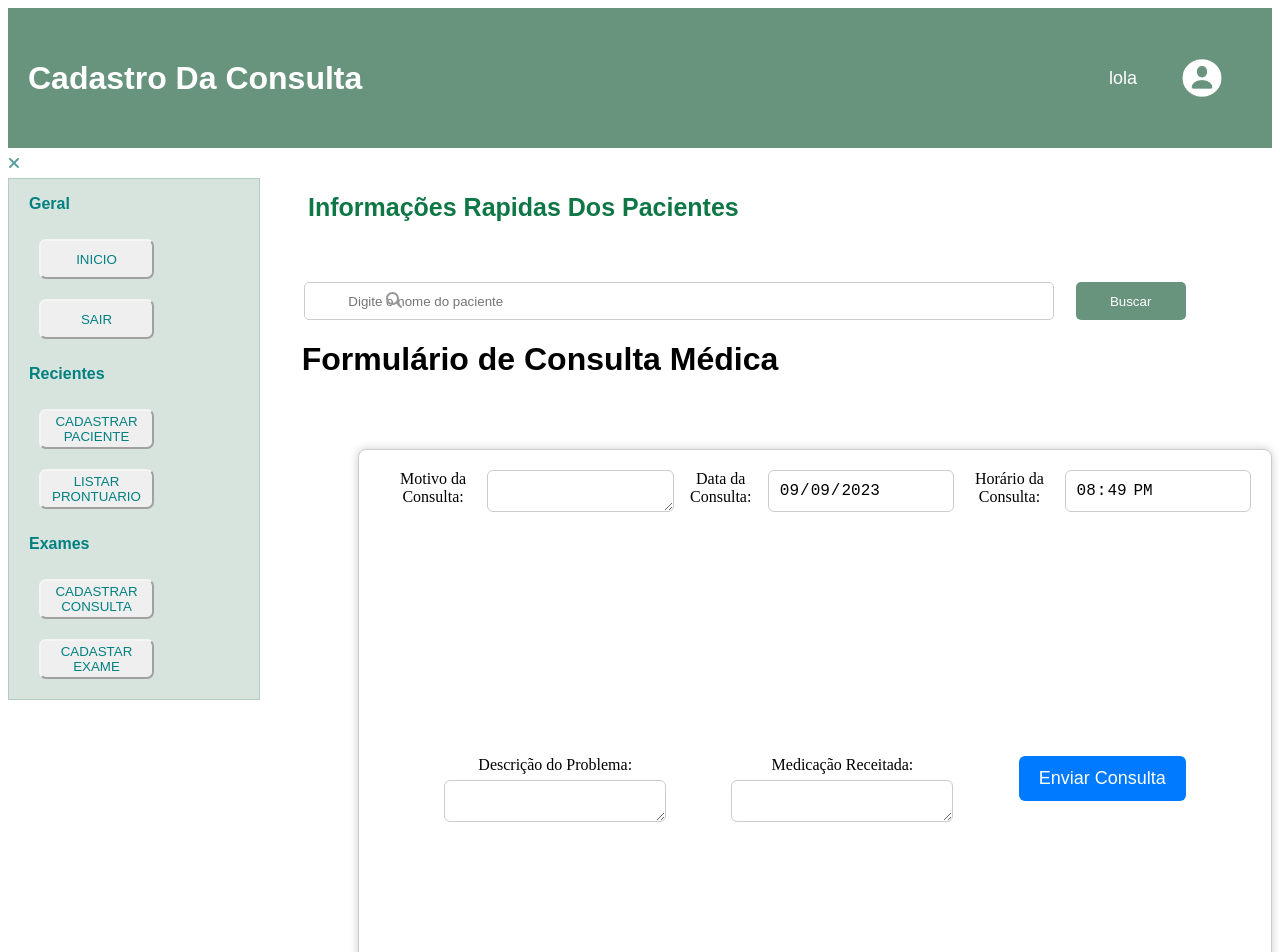
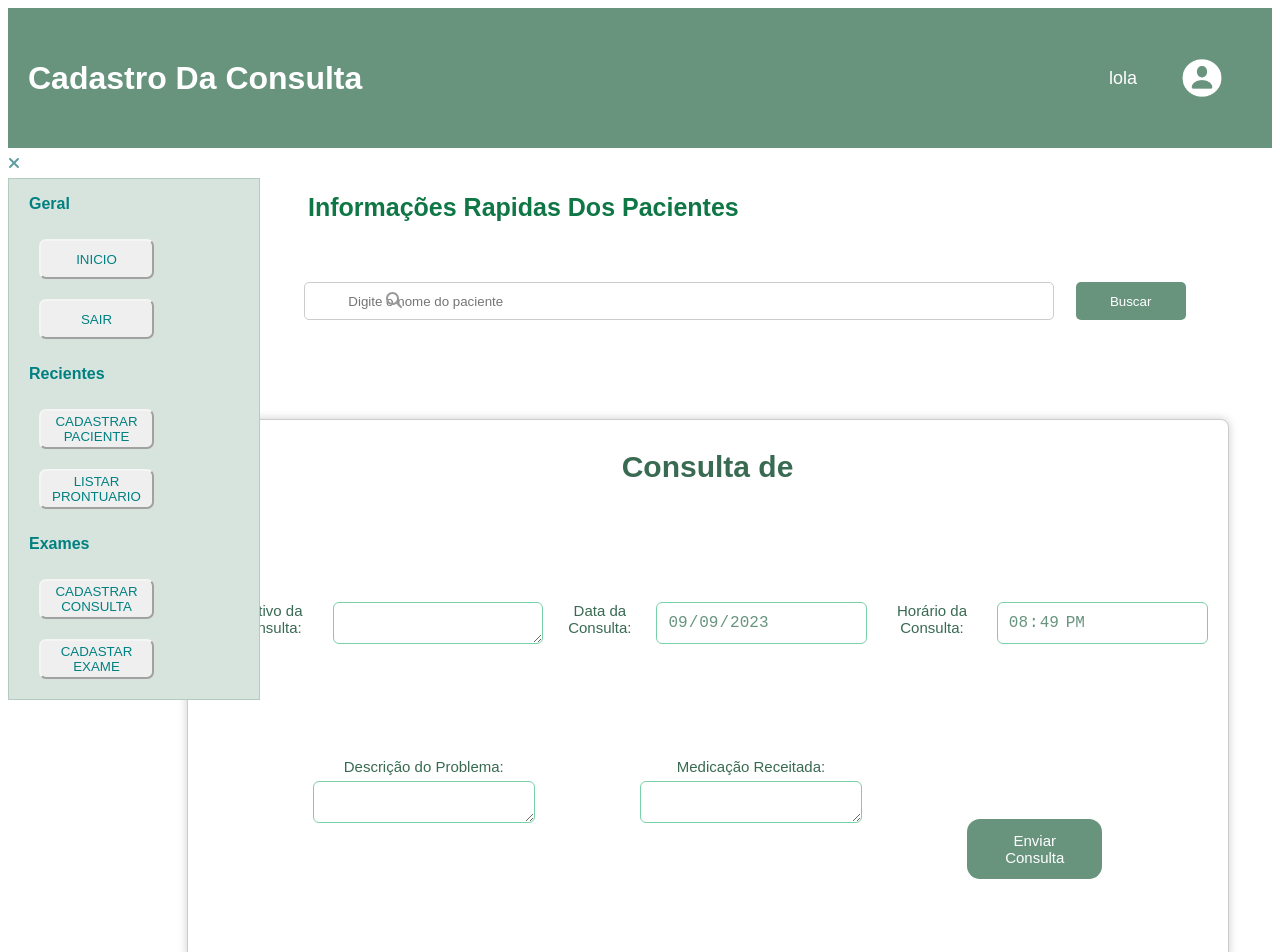
Before and after one commit to miche0077/labMedicine, a React (Vite) app: page /cadastrarConsulta in a window 1280 px wide. Shown: the top 952 px of the page. Built offline with nearby package versions, Linux system fonts and the light colour scheme.

Commit message:
Pagina cadastro consulta style

```diff
--- a/src/pages/paginaDeCadastroDePaciente/cadastroPacientes.css
+++ b/src/pages/paginaDeCadastroDePaciente/cadastroPacientes.css
@@ -13,6 +13,7 @@
     box-shadow: 0px 0px 10px rgba(0, 0, 0, 0.2);
     background-color: #f8f8f8;
     font-family: Ubuntu, sans-serif;
+    color: #396a52;
 }
 
   .form-group {
@@ -42,20 +43,24 @@
     border-radius: 6px;
     font-size: 14px;
     width: 200px;
+    border-color: #7bd1a7;
   }
 
 
   .form-group button {
-    background-color: #007bff;
+    background-color:#68947e;
     color: #fff;
     border: none;
-    border-radius: 4px;
+    border-radius: 12px;
     padding: 8px 16px;
     cursor: pointer;
+    font-family: Ubuntu, sans-serif;
+    width: 80px;
+    height: 40px;
   }
 
   .form-group button:hover {
-    background-color: #0056b3;
+    background-color: #354b41;;
   }
 
   .subtitle-cadastro {
--- a/src/pages/paginaDeCadastroDeVacinas/CadastroDaConsulta.jsx
+++ b/src/pages/paginaDeCadastroDeVacinas/CadastroDaConsulta.jsx
@@ -62,11 +62,12 @@ function CadastroDaConsulta() {
       />
       <LateralMenu />
       <InformacoesRapidasDoPaciente />
-     <h1 className="title-cadastro-consulta">Formulário de Consulta Médica</h1>
+
       <div className="form-container">
 
         <form onSubmit={handleSubmit} className="form-box">
-          <div className="form-group-consulta">
+           <h1 className="title-cadastro-consulta">Consulta de </h1>
+           <div className="form-group-consulta">
             <label htmlFor="motivoConsulta">Motivo da Consulta:</label>
             <textarea
               id="motivoConsulta"
@@ -123,7 +124,7 @@ function CadastroDaConsulta() {
               onChange={handleChange}
             />
           </div>
-          <div>
+          <div className="btn-container">
             <button type="submit">Enviar Consulta</button>
           </div>
         </form>
--- a/src/pages/paginaDeCadastroDeVacinas/cadastroDaConsulta.css
+++ b/src/pages/paginaDeCadastroDeVacinas/cadastroDaConsulta.css
@@ -5,6 +5,7 @@
     align-items: center;
     min-height: 100vh;
     margin-top: -30px;
+    color: #396a52;
   }
 
 
@@ -15,25 +16,27 @@
     box-shadow: 0px 0px 10px rgba(0, 0, 0, 0.2);
     padding: 20px;
     width: 1000px;
-    height: 600px;
+    height: 500px;
     text-align: center;
     display: inline-flex;
     text-align: center;
     flex-direction: row;
     flex-wrap: wrap;
     justify-content: space-evenly;
-    margin-left: 350px;
-
+    margin-left: 135px;
+    font-family: Ubuntu, sans-serif;
+    font-size: 15px;
   }
   .form-group-consulta{
     display: flex;
     flex-direction: row;
     flex-wrap: nowrap;
-
+    font-family: Ubuntu, sans-serif;
+    font-size: 15px;
   }
 
   .form-box h1 {
-    font-size: 24px;
+    font-size: 30px;
     margin-bottom: 20px;
   }
 
@@ -50,18 +53,22 @@
     height: 20px;
     padding: 10px;
     margin-bottom: 16px;
-    border: 1px solid #ccc;
+    border: 1px solid;
     border-radius: 6px;
     font-size: 16px;
+    color: #68947e;
+    border-color: #7bd1a7;
   }
 
   .form-box button {
-    background-color: #007bff;
+    background-color:#68947e;
     color: #fff;
     border: none;
-    border-radius: 6px;
-    padding: 12px 20px;
-    font-size: 18px;
+    border-radius: 13px;
+    padding: 12px 30px;
+    font-size: 15px;
+    width: 135px;
+    height: 60px;
     cursor: pointer;
   }
 
@@ -72,8 +79,13 @@
   .title-cadastro-consulta{
     font-family: Ubuntu, sans-serif;
     display: flex;
-    margin-left: -200px;
     justify-content: space-around;
-    margin-left: -200px;
     flex-direction: row;
+    margin-top: 10px;
+
   }
+  .btn-container{
+    display: flex;
+    align-items: center;
+    justify-content: flex-end;
+  }
```
Also changed, not shown: src/pages/paginaDeListagemDeHistorico/paginaListarProntuario.jsx (added, +11 -0 lines).
